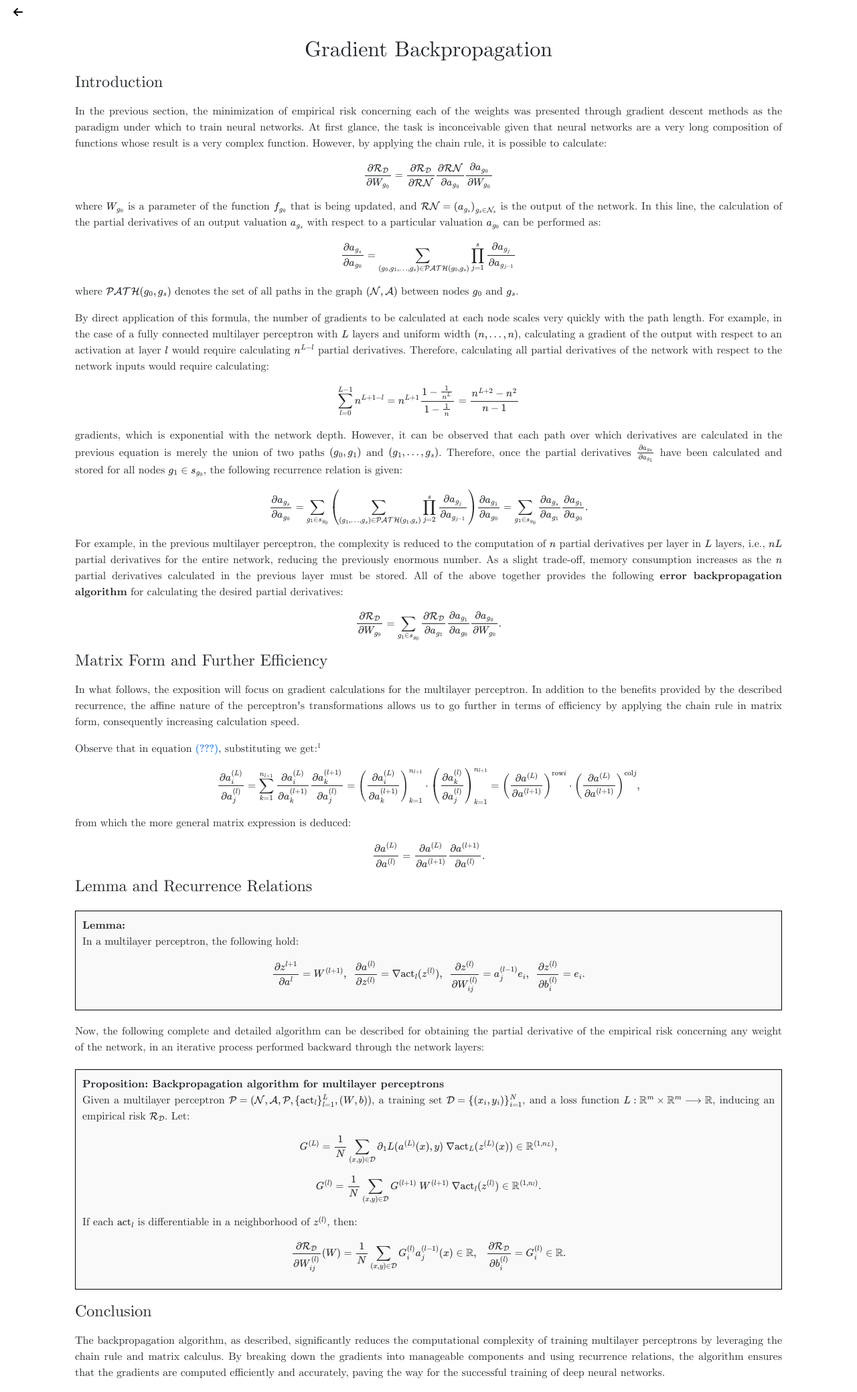
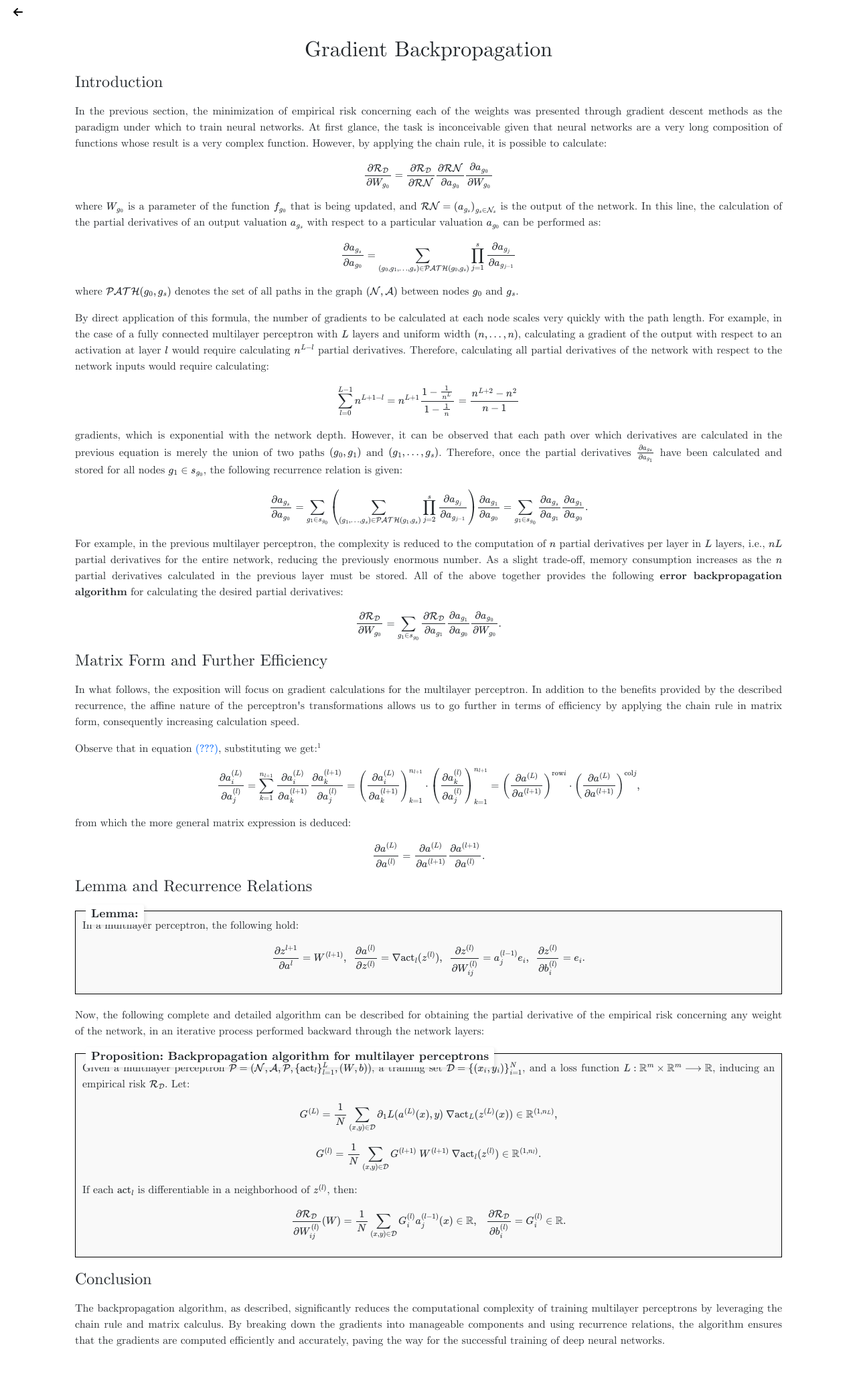
Before and after one commit to RoidaVinci/web, a Jekyll site: the page articles/backpropagation.html, which Jekyll copies as it is, in a window 1280 px wide. Shown: the whole page at 67% size. Built offline with Jekyll 4.4.1, drawn with Linux system fonts in a browser that asks for light colours; some web fonts are replaced; after the commit the page ends 2031 px from its top, so only the background shows below that.

Commit message:
Update article.css

```diff
--- a/assets/article.css
+++ b/assets/article.css
@@ -166,11 +166,22 @@
 }
 
 .theorem {
-      border: 1px solid #000;
-      padding: 10px;
-      margin: 20px 0;
-      background-color: #f9f9f9;
-    }
-    .theorem-title {
-      font-weight: bold;
-    }
+    border-left: 5px solid #000;
+    padding: 10px 15px;
+    margin: 20px 0;
+    background-color: transparent;
+    position: relative;
+}
+
+.theorem-title {
+    font-weight: bold;
+    font-size: 1.1em;
+    padding: 2px 8px;
+    background-color: #fff;
+    display: inline-block;
+    position: absolute;
+    top: -10px;
+    left: 15px;
+    box-shadow: 2px 2px 5px rgba(0, 0, 0, 0.1);
+    border-radius: 3px;
+}
```
